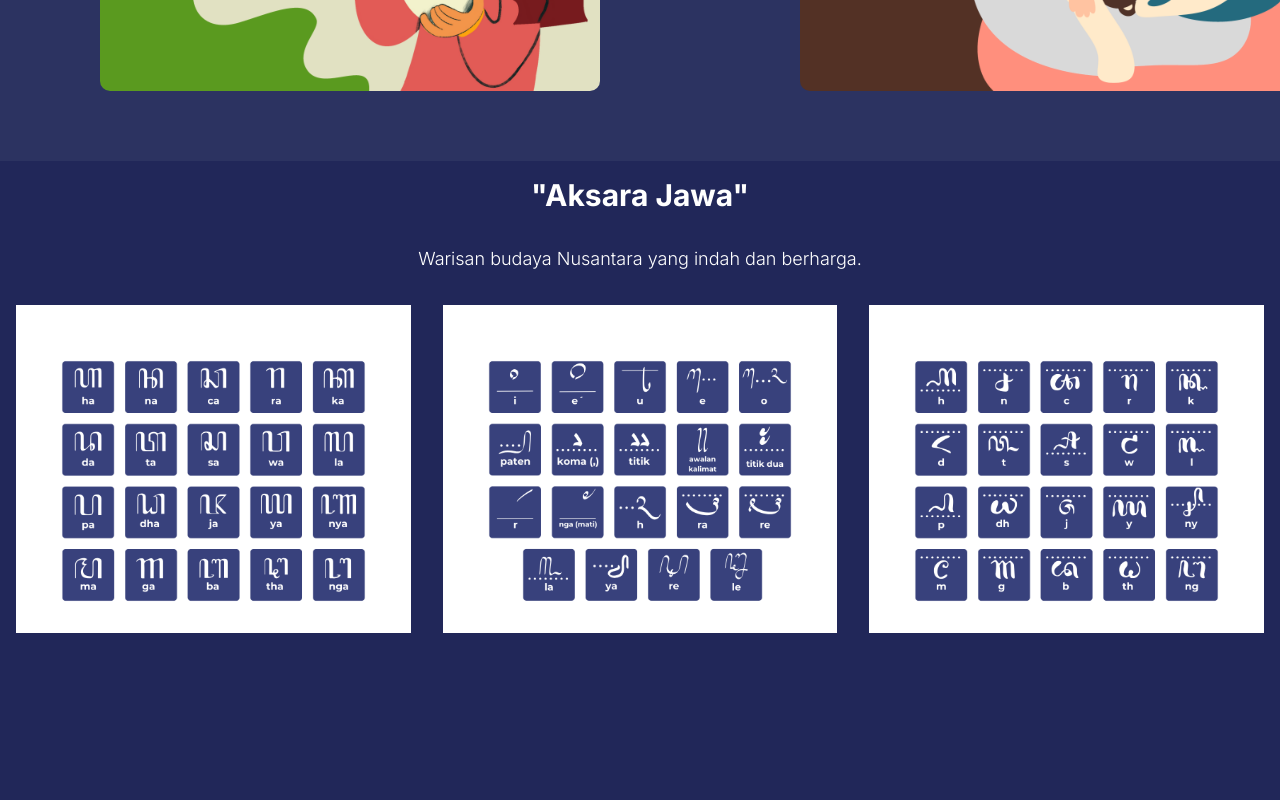
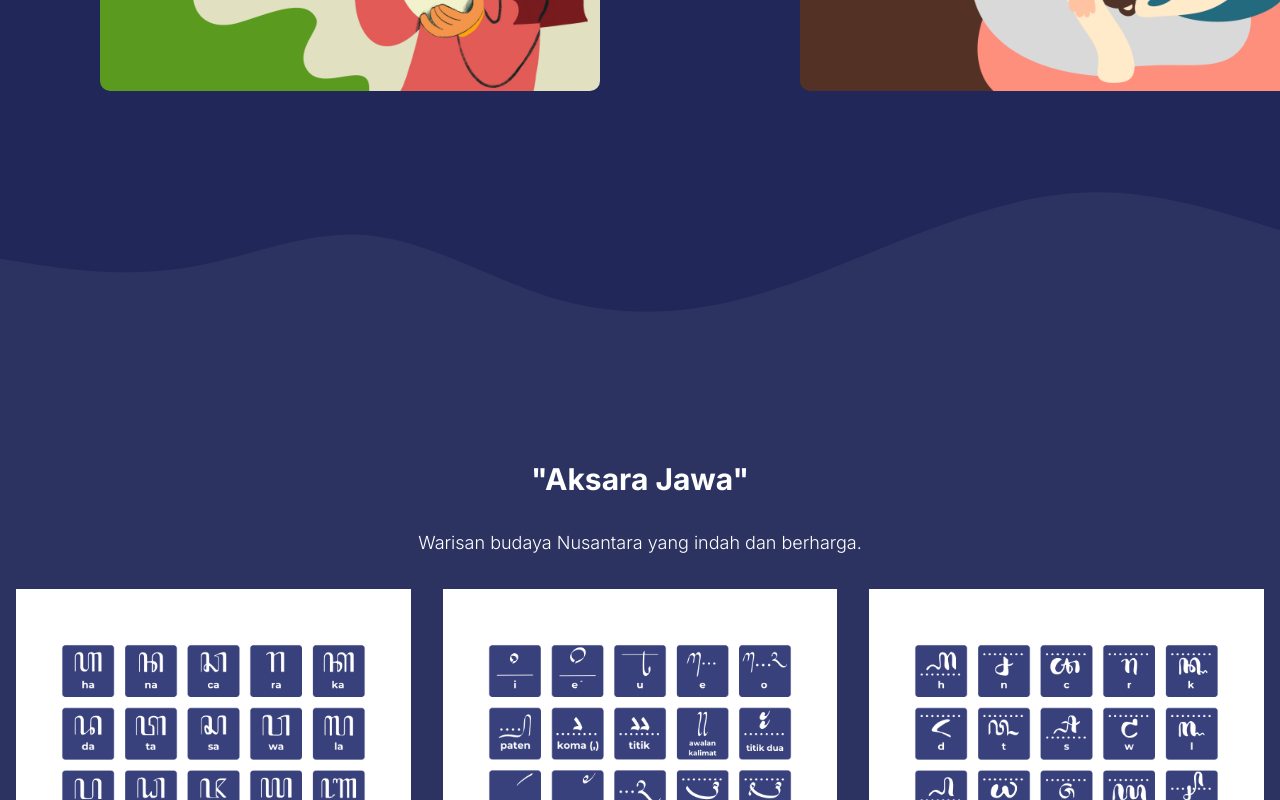
Before and after one commit to princeofverry/Sinau-Web, a Next.js app: page /bahasa in a window 1280 px wide. Shown: the part 1180-1980 px from the top of the page. Built offline with nearby package versions, Linux system fonts and the light colour scheme.

Commit message:
ubah dikit dikit di bahasa

```diff
--- a/src/app/bahasa/components/carousel.js
+++ b/src/app/bahasa/components/carousel.js
@@ -89,6 +89,7 @@ export function Slider({ items, width = 600, visible = 4, children }) {
     { target, wheel: { eventOptions: { passive: false } } }
   );
 
+
   // const maxWidth = '100%';
 
   const containerStyle = {
@@ -97,7 +98,7 @@ export function Slider({ items, width = 600, visible = 4, children }) {
     width: "100%",
     touchAction: "none",
     overflow: "hidden",
-    backgroundColor: "#2C3361", // Replace with your desired background color
+    backgroundColor: "#212759", // Replace with your desired background color
   };
 
   return (
--- a/src/app/bahasa/components/translate.js
+++ b/src/app/bahasa/components/translate.js
@@ -15,6 +15,7 @@ const TranslateJawa = () => {
   return (
     <>
       <div>
+
         <h1 className="text-white font-bold text-center text-3xl">
           Masukkan Latin
         </h1>
--- a/src/app/bahasa/page.js
+++ b/src/app/bahasa/page.js
@@ -10,10 +10,18 @@ const Bahasa = () => {
   return (
     <>
       <div className="bg-[#2C3361] w-full h-screen">
+
         <TextBjir />
       </div>
       <AppCarousel/>
-      <div className="bg-[#212759] text-white py-6">
+      <div className="bg-[#2C3361] text-white py-6">
+      <svg xmlns="http://www.w3.org/2000/svg" viewBox="0 0 1440 320">
+        <path
+          fill="#212759"
+          fillOpacity="1"
+          d="M0,128L34.3,133.3C68.6,139,137,149,206,138.7C274.3,128,343,96,411,101.3C480,107,549,149,617,170.7C685.7,192,754,192,823,176C891.4,160,960,128,1029,101.3C1097.1,75,1166,53,1234,53.3C1302.9,53,1371,75,1406,85.3L1440,96L1440,0L1405.7,0C1371.4,0,1303,0,1234,0C1165.7,0,1097,0,1029,0C960,0,891,0,823,0C754.3,0,686,0,617,0C548.6,0,480,0,411,0C342.9,0,274,0,206,0C137.1,0,69,0,34,0L0,0Z"
+        ></path>
+    </svg>
         <div className="max-w-screen-xl mx-auto my-8">
           <h1 className="text-3xl font-bold text-white text-center">
           &quot;Aksara Jawa&quot;
@@ -30,7 +38,7 @@ const Bahasa = () => {
             </li>
             <li>
               <GambaranBahasa
-                source={"/aksaraSandhangan.png"}
+                source={"/AksaraSandhangan.png"}
                 judul={"AKSARA SANDHANGAN"}
               />
             </li>
@@ -47,6 +55,7 @@ const Bahasa = () => {
         <div className="">
           <TranslateJawa />
           <TranslateLatin />
+
         </div>
       </div>
     </>
--- a/src/app/components/utilities/Content/index.js
+++ b/src/app/components/utilities/Content/index.js
@@ -13,6 +13,7 @@ const ContentHomePage = () => {
           ></path>
         </svg>
         <div className="max-w-screen-xl mx-auto my-4">
+        <h1 className="text-4xl font-bold text-white text-center pb-8">Pulau Jawa </h1>
           <p className="max-w-screen-xl sm:text-md text-lg sm:font-base font-light mx-auto text-center  text-white pb-8">
             Pulau jawa adalah pusat segala hal. Kebijaksanaan kuno, budaya
             megah, dan seni tradisional bergabung dalam harmoni yang memukau.
--- a/src/app/wayang/components/punakawan.js
+++ b/src/app/wayang/components/punakawan.js
@@ -14,7 +14,7 @@ const Punakawan = () => {
       <h1 className="text-4xl font-bold text-white text-center">Punakawan</h1>
       <div className="max-w-screen-xl mx-auto my-4">
         <p className="max-w-screen-xl text-md font-light mx-auto text-center text-white pb-8">
-          Punakawan adalah tokoh pewayangan Jawa yang diciptakan oleh seorang pujangga Jawa, dan merupakan mitologi asli masyarakat Jawa. Tokoh punakawan pertama kali muncul dalam karya Sastra Ghatotkacasraya, karangan Empu Panuluh pada zaman Kerajaan Kediri.[1]
+          Punakawan adalah tokoh pewayangan Jawa yang diciptakan oleh seorang pujangga Jawa, dan merupakan mitologi asli masyarakat Jawa. Tokoh punakawan pertama kali muncul dalam karya Sastra Ghatotkacasraya, karangan Empu Panuluh pada zaman Kerajaan Kediri
         </p>
         <div className='pandawa-container flex flex-col sm:flex-row sm:justify-center items-center gap-14 mx-8'>
           <div className='flex flex-row space-x-12 '>
```
